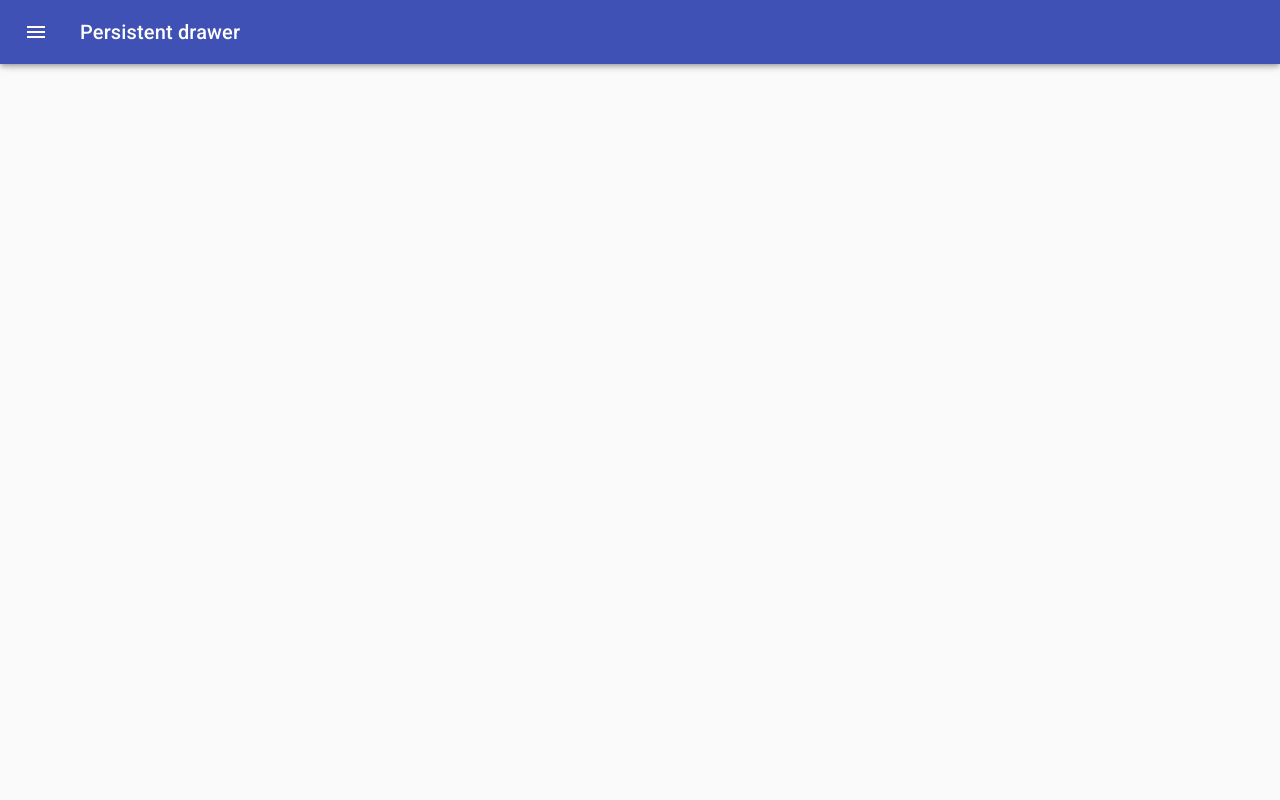
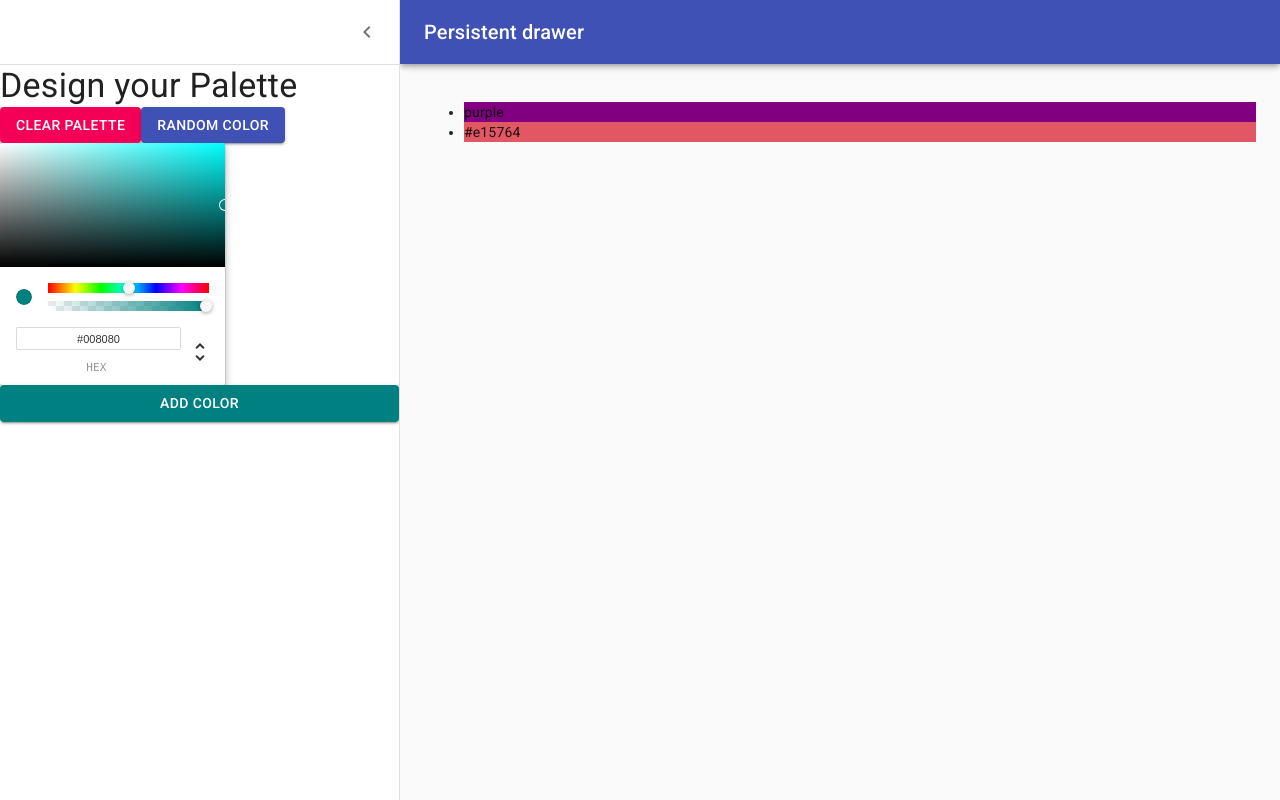
Before and after one commit to ScooterMcgavindev/color-me-react, a React app: page /palette/new in a window 1280 px wide. Built offline with nearby package versions, Linux system fonts and the light colour scheme.

Commit message:
synced colorpicker to button add drawer to froms

```diff
--- a/package.json
+++ b/package.json
@@ -33,6 +33,7 @@
     "chroma-js": "^2.1.2",
     "rc-slider": "^9.7.2",
     "react": "^17.0.2",
+    "react-color": "^2.19.3",
     "react-copy-to-clipboard": "^5.0.3",
     "react-dom": "^17.0.2",
     "react-router-dom": "^5.2.0"
--- a/src/components/NewPaletteForm.js
+++ b/src/components/NewPaletteForm.js
@@ -10,10 +10,14 @@
 import IconButton from '@material-ui/core/IconButton';
 import MenuIcon from '@material-ui/icons/Menu';
 import ChevronLeftIcon from '@material-ui/icons/ChevronLeft';
+import Button from '@material-ui/core/Button';
+import { ChromePicker } from 'react-color';
+import { colors } from '@material-ui/core';
+
 
 
 /** Define styles for a newpalette */
-const drawerWidth = 240;
+const drawerWidth = 400;
 
 const styles = theme => ({
   root: {
@@ -57,7 +61,8 @@
   },
   content: {
     flexGrow: 1,
-    padding: theme.spacing.unit * 3,
+    //padding: theme.spacing.unit * 3,
+    padding: theme.spacing(3),
     transition: theme.transitions.create('margin', {
       easing: theme.transitions.easing.sharp,
       duration: theme.transitions.duration.leavingScreen,
@@ -74,10 +79,17 @@
 });
 
 class NewPaletteForm extends Component {
-  state = {
-    open: false
-  };
-
+  constructor(props) {
+    super(props);
+    this.state = {
+      open: true,
+      currentColor: 'teal',
+      colors: ['purple', '#e15764']
+    };
+    this.updateCurrentColor = this.updateCurrentColor.bind(this);
+    this.addNewColor = this.addNewColor.bind(this);
+  }
+  /** Methods */
   handleDrawerOpen = () => {
     this.setState({ open: true });
   };
@@ -85,6 +97,15 @@
   handleDrawerClose = () => {
     this.setState({ open: false });
   };
+
+  updateCurrentColor(newColor) {
+    //console.log(newColor.hex);
+    this.setState({ currentColor: newColor.hex });
+  }
+  // update colors to include newcolors
+  addNewColor() {
+    this.setState({ colors: [...this.state.colors, this.state.currentColor] });
+  }
 
   render() {
     const { classes } = this.props;
@@ -128,6 +149,23 @@
             </IconButton>
           </div>
           <Divider />
+          <Typography variant='h4'>Design your Palette</Typography>
+          <div>
+            <Button variant='contained' color='secondary'>Clear Palette</Button>
+            <Button variant='contained' color='primary'>Random Color</Button>
+          </div>
+          <ChromePicker
+            color={this.state.currentColor}
+            onChangeComplete={this.updateCurrentColor}
+          />
+          <Button
+            variant='contained'
+            color='primary'
+            style={{ backgroundColor: this.state.currentColor }}
+            onClick={this.addNewColor}
+          >
+            Add Color
+          </Button>
         </Drawer>
         <main
           className={classNames(classes.content, {
@@ -135,6 +173,11 @@
           })}
         >
           <div className={classes.drawerHeader} />
+          <ul>
+            {this.state.colors.map(color => (
+              <li style={{ backgroundColor: color }}>{color}</li>
+            ))}
+          </ul>
         </main>
       </div>
     );
```
Also changed, not shown: 1 other file (tests, documents, lock files or other folders).
